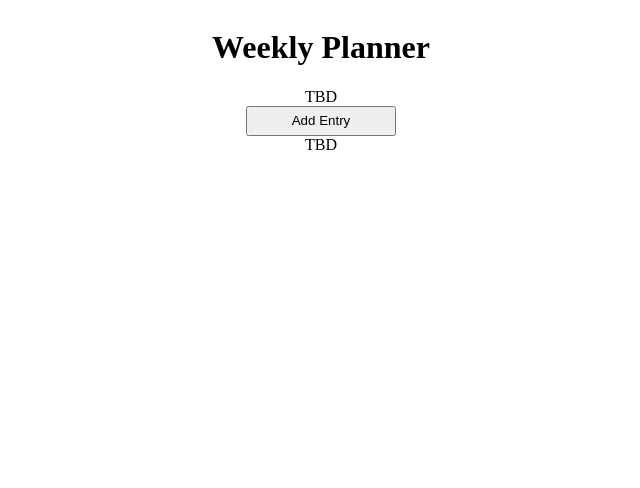
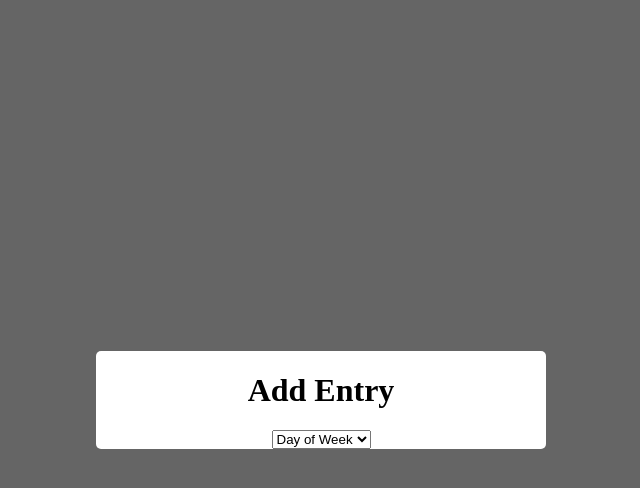
Before and after one commit to Boyul-Kim/week-planner, a plain HTML site: page index.html in a window 1280 px wide. Shown: the whole page, without its empty margins (319-959 px from the left). Drawn offline with Linux system fonts and the light colour scheme.

Commit message:
Added modal

```diff
--- a/index.html
+++ b/index.html
@@ -7,7 +7,7 @@
   <link rel="stylesheet" href="styles.css">
 </head>
 <body>
-  <div class="container">
+  <div class="container hidden">
     <div class="row">
       <h1>Weekly Planner</h1>
     </div>
@@ -19,6 +19,25 @@
     </div>
     <div class="column-full">TBD</div>
   </div>
+
+  <div class="hidden-container">
+    <div class="modal">
+      <h1>Add Entry</h1>
+      <div class="row">
+        <select name="day-of-week" id="">
+          <option value="">Day of Week</option>
+          <option value="sunday">Sunday</option>
+          <option value="monday">Monday</option>
+          <option value="tuesday">Tuesday</option>
+          <option value="wednesday">Wednesday</option>
+          <option value="thursday">Thursday</option>
+          <option value="friday">Friday</option>
+          <option value="saturday">Saturday</option>
+        </select>
+      </div>
+    </div>
+  </div>
+
   <script src="main.js"></script>
 </body>
 </html>
--- a/styles.css
+++ b/styles.css
@@ -2,6 +2,24 @@
 
 }
 
+.hidden-container {
+  position: fixed;
+  top: 0;
+  bottom: 0;
+  right: 0;
+  left: 0;
+  display: flex;
+  margin: auto;
+  background-color: rgba(50, 50, 50, 0.75);
+}
+
+.modal {
+  width: 450px;
+  text-align: center;
+  margin: auto;
+  background-color: white;
+  border-radius: 5px;
+}
 .row {
   display: flex;
   justify-content: center;
@@ -20,3 +38,7 @@
   height: 30px;
 
 }
+
+.hidden {
+  display: none;
+}
```
